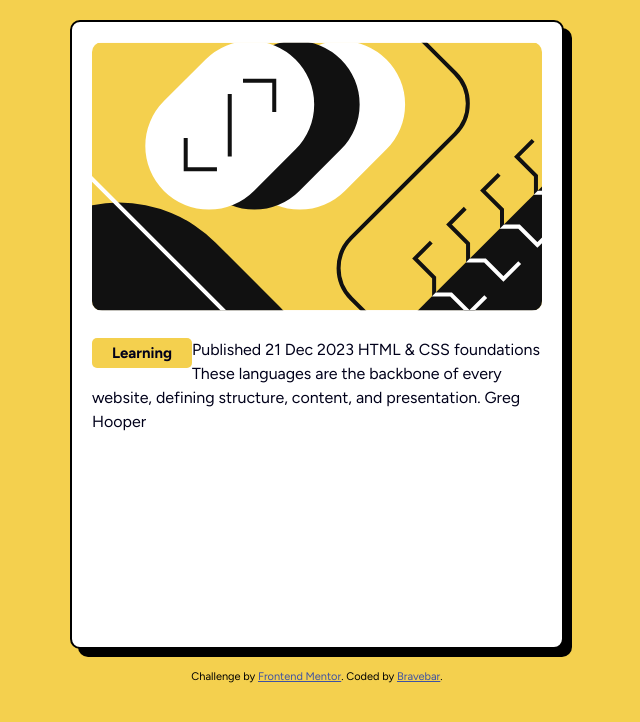
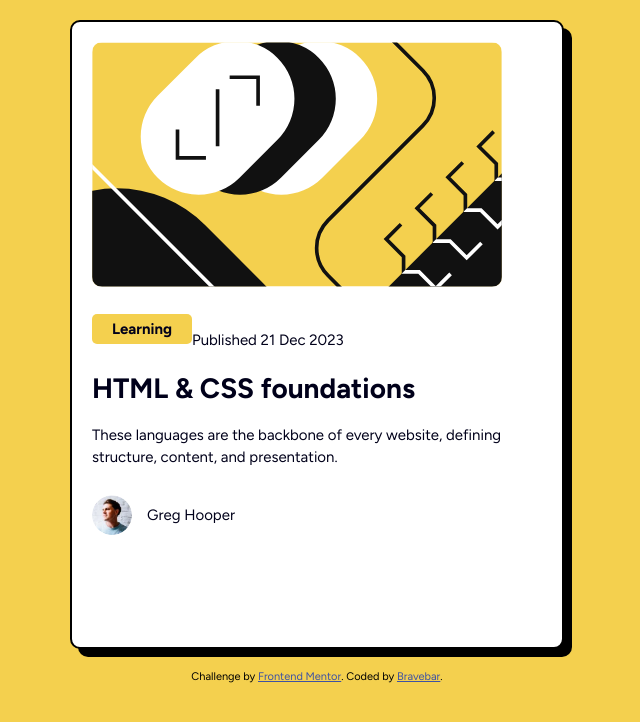
Before and after one commit to Bravebar/Practice-2, a plain HTML site: page index.html in a window 1280 px wide. Shown: the whole page, without its empty margins (323-963 px from the left). Drawn offline with Linux system fonts and the light colour scheme.

```diff
--- a/assets/css/styles.css
+++ b/assets/css/styles.css
@@ -25,6 +25,9 @@ border-width: 2px;
   width: 100%;
   border-radius: 10px;
   margin-bottom: 20px;
+  height: 245px;
+  width: 410px;
+  align-items: center;
 }
 
 .figtree-heading {
@@ -50,3 +53,40 @@ border-width: 2px;
   color: hsl(240, 100%, 5%);
   background-color: hsl(47, 88%, 63%);
 }
+
+h2 {
+  font-size: 28px;
+  margin: 0 0 15px 0;
+}
+
+p {
+  font-size: 15px;
+  color: hsl(240, 100%, 5%);
+}
+
+.Author {
+  display: flex;
+  align-items: center;
+  margin-top: 20px;
+}
+
+.Avatar {
+  border-radius: 50%;
+  width: 40px;
+  height: 40px;
+  margin-right: 15px;
+}
+
+.attribution {
+  font-size: 11px;
+  text-align: center;
+}
+
+.attribution a {
+  color: hsl(228, 45%, 44%);
+}
+
+.attribution a:hover {
+  color: hsl(228, 45%, 64%);
+  text-decoration: underline;
+}
--- a/index.html
+++ b/index.html
@@ -19,19 +19,24 @@
 <body>
 <section>
   <img src="./assets/images/illustration-article.svg" alt="Image that has multiple elements" class="Illustration">
-  <div class="Learning">Learning</div>
+  <span class="Learning"><p>Learning</p></span>
 
-  Published 21 Dec 2023
+ <p id="published">Published 21 Dec 2023</p>
 
-  HTML & CSS foundations
+  <h2>HTML & CSS foundations</h2>
 
-  These languages are the backbone of every website, defining structure, content, and presentation.
+  <p>These languages are the backbone of every website, defining structure, content, and presentation.</p>
 
-  Greg Hooper
+  <div class="Author">
+    <img src="./assets/images/image-avatar.webp" alt="Picture of Greg Hooper" class="Avatar">
+  <p>Greg Hooper</p>
+  </div>
   </section>
+  <footer>
   <div class="attribution">
     Challenge by <a href="https://www.frontendmentor.io?ref=challenge" target="_blank">Frontend Mentor</a>.
     Coded by <a href="https://github.com/Bravebar">Bravebar</a>.
   </div>
+</footer>
 </body>
 </html>
```
